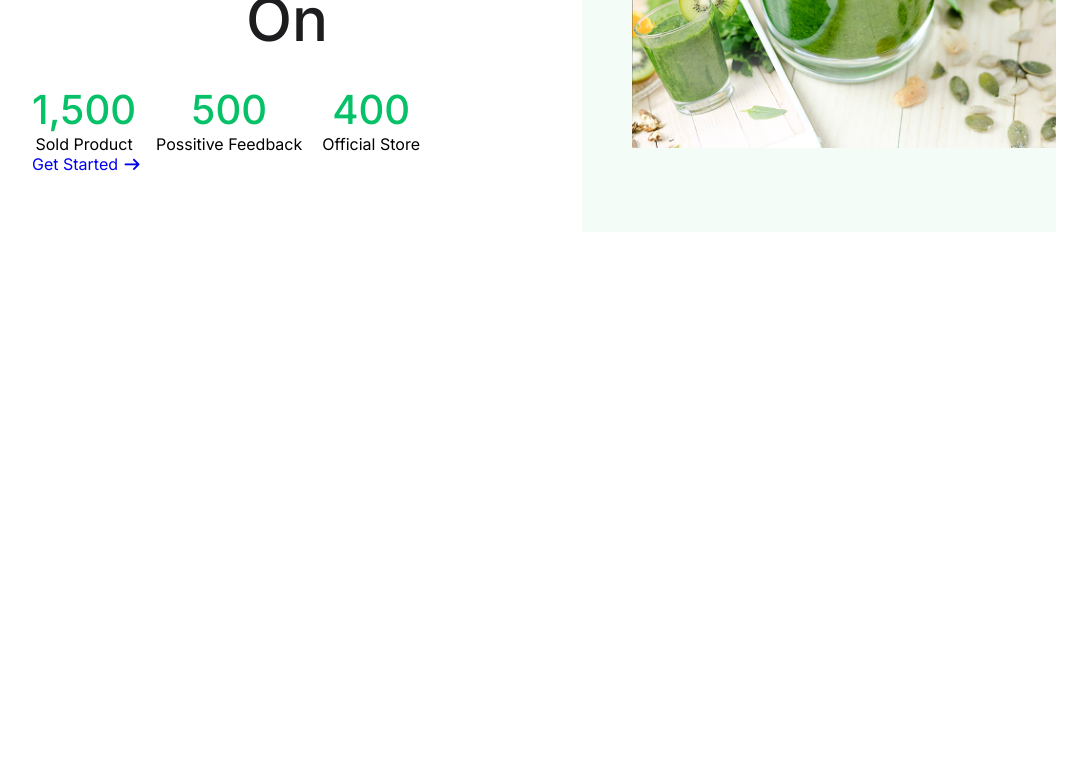
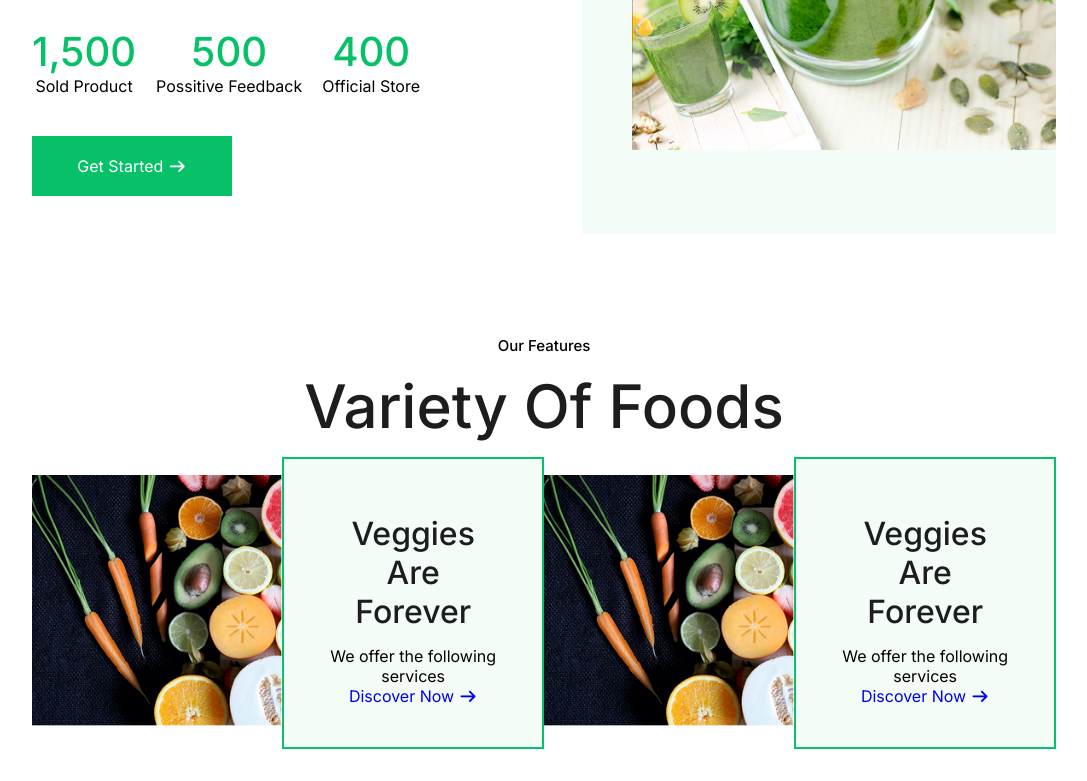
Before and after one commit to dev-shalehin/foodies-responsive-landing-page, a plain HTML site: page index.html in a window 1280 px wide. Shown: the part 2019-2800 px from the top of the page, without its empty margins (96-1183 px from the left). Before the commit the page ends 2251 px from the top, so only its background shows below. Drawn offline with Linux system fonts and the light colour scheme.

Commit message:
adding category section

```diff
--- a/index.html
+++ b/index.html
@@ -1,5 +1,6 @@
 <!DOCTYPE html>
 <html lang="en">
+
 <head>
   <meta charset="UTF-8" />
   <meta name="viewport" content="width=device-width, initial-scale=1.0" />
@@ -9,16 +10,11 @@
   <link rel="preconnect" href="https://fonts.gstatic.com" crossorigin />
   <link
     href="https://fonts.googleapis.com/css2?family=Inter:ital,opsz,wght@0,14..32,100..900;1,14..32,100..900&display=swap"
-      rel="stylesheet"
-    />
+    rel="stylesheet" />
   <!-- font awesome -->
-    <link
-      rel="stylesheet"
-      href="https://cdnjs.cloudflare.com/ajax/libs/font-awesome/7.0.1/css/all.min.css"
+  <link rel="stylesheet" href="https://cdnjs.cloudflare.com/ajax/libs/font-awesome/7.0.1/css/all.min.css"
     integrity="sha512-2SwdPD6INVrV/lHTZbO2nodKhrnDdJK9/kg2XD1r9uGqPo1cUbujc+IYdlYdEErWNu69gVcYgdxlmVmzTWnetw=="
-      crossorigin="anonymous"
-      referrerpolicy="no-referrer"
-    />
+    crossorigin="anonymous" referrerpolicy="no-referrer" />
   <!-- main style sheet -->
   <link rel="stylesheet" href="style.css" />
 </head>
@@ -40,18 +36,14 @@
             <li><a href="#">Pages</a></li>
           </ul>
         </nav>
-          <span class="navbtn inline-block"
-            ><i class="fa-solid fa-bars"></i
-          ></span>
+        <span class="navbtn inline-block"><i class="fa-solid fa-bars"></i></span>
       </div>
     </div>
   </header>
   <!-- hero area -->
   <main class="hero--section">
     <div class="container">
-        <div
-          class="innter--hero--section flex justify-between items-center gap-20 flex-wrap"
-        >
+      <div class="innter--hero--section flex justify-between items-center gap-20 flex-wrap">
         <div class="hero--section__contant">
           <h2>
             We're Serious <br />
@@ -62,15 +54,10 @@
             themselves and explore their full potential, offering a safe
             place.
           </p>
-            <a href="#" class="inline-block text-center"
-              >Get Started
-              <span class="inline-block"
-                ><i class="fa-solid fa-arrow-right"></i></span
-            ></a>
+          <a href="#" class=" btn inline-block text-center">Get Started
+            <span class="inline-block"><i class="fa-solid fa-arrow-right"></i></span></a>
 
-            <div
-              class="hero--section__brands flex justify-between items-center flex-wrap gap-20"
-            >
+          <div class="hero--section__brands flex justify-between items-center flex-wrap gap-20">
             <img class="group1" src="./image/Group 1.png" alt="brand image" />
             <img class="group2" src="./image/Group 2.png" alt="barnd image" />
             <img class="group3" src="./image/Group 3.png" alt="brand image" />
@@ -107,13 +94,9 @@
   <!-- feature area -->
   <section class="feature--section">
     <div class="container">
-        <div
-          class="inner--feature flex items-center flex-wrap justify-between gap-40"
-        >
+      <div class="inner--feature flex items-center flex-wrap justify-between gap-40">
         <div class="feature__card flex items-center gap-10 flex-row flex-col">
-            <span class="inline-block"
-              ><i class="fa-solid fa-car-side"></i
-            ></span>
+          <span class="inline-block"><i class="fa-solid fa-car-side"></i></span>
           <div class="feature__card--text">
             <h5>Free Shipping</h5>
             <p>Orders over $140</p>
@@ -129,9 +112,7 @@
         </div>
 
         <div class="feature__card flex items-center gap-10 flex-row flex-col">
-            <span class="inline-block"
-              ><i class="fa-solid fa-percent"></i
-            ></span>
+          <span class="inline-block"><i class="fa-solid fa-percent"></i></span>
           <div class="feature__card--text">
             <h5>Special Promo</h5>
             <p>Get special promo</p>
@@ -139,9 +120,7 @@
         </div>
 
         <div class="feature__card flex items-center gap-10 flex-row flex-col">
-            <span class="inline-block"
-              ><i class="fa-solid fa-headset"></i
-            ></span>
+          <span class="inline-block"><i class="fa-solid fa-headset"></i></span>
           <div class="feature__card--text">
             <h5>24/7 Support</h5>
             <p>Ready support</p>
@@ -153,15 +132,10 @@
   <!-- about area -->
   <section class="about--section">
     <div class="container">
-        <div
-          class="inner--about flex justify-center gap-40 items-center flex-wrap"
-        >
+      <div class="inner--about flex justify-center gap-40 items-center flex-wrap">
         <div class="inner--about__imageSide">
           <picture>
-              <source
-                media="(min-width:768px)"
-                srcset="./image/about_image.jpg"
-              />
+            <source media="(min-width:768px)" srcset="./image/about_image.jpg" />
             <img src="./image/about_image_mobile.png" alt="" />
           </picture>
         </div>
@@ -200,9 +174,7 @@
   <!-- stats area -->
   <section class="stats--section">
     <div class="container">
-        <div
-          class="inner--stats flex justify-between gap-40 items-center flex-wrap text-center"
-        >
+      <div class="inner--stats flex justify-between gap-40 items-center flex-wrap text-center">
         <div class="inner--stats__contentSide">
           <span class="block">Our Stars</span>
           <h3 class="text-center">
@@ -223,18 +195,12 @@
               <p>Official Store</p>
             </div>
           </div>
-            <a href="#" class="inline-block text-center"
-              >Get Started
-              <span class="inline-block"
-                ><i class="fa-solid fa-arrow-right"></i></span
-            ></a>
+          <a href="#" class="btn inline-block text-center">Get Started
+            <span class="inline-block"><i class="fa-solid fa-arrow-right"></i></span></a>
         </div>
         <div class="inner--stats__imageSide">
           <picture>
-              <source
-                media="(min-width:768px)"
-                srcset="./image/stats_image.png"
-              />
+            <source media="(min-width:768px)" srcset="./image/stats_image.png" />
             <img src="./image/stats_image_mobile.png" alt="stats_image" />
           </picture>
         </div>
@@ -242,7 +208,44 @@
     </div>
   </section>
   <!--category area  -->
-    <section class="category--section"></section>
+  <section class="category--section">
+    <div class="container">
+      <div class="inner--category">
+        <span class="block text-center">Our Features</span>
+        <h3 class="text-center">Variety Of Foods</h3>
+
+        <div class="inner--category__container flex flex-wrap text-center">
+
+          <div class="category--box flex flex-wrap items-center">
+            <div class="category--box__image">
+              <img src="./image/gategory_image_01.png" alt="gategory_image">
+            </div>
+            <div class="category--box__content flex flex-col justify-center">
+              <h3>Veggies Are Forever</h3>
+              <p>We offer the following services</p>
+              <a href="#">Discover Now
+                <span class="inline-block"><i class="fa-solid fa-arrow-right"></i></span>
+                 </a>
+            </div>
+          </div>
+
+          <div class="category--box flex flex-wrap items-center">
+            <div class="category--box__image">
+              <img src="./image/gategory_image_01.png" alt="gategory_image">
+            </div>
+            <div class="category--box__content flex flex-col justify-center">
+              <h3>Veggies Are Forever</h3>
+              <p>We offer the following services</p>
+              <a href="#">Discover Now
+                <span class="inline-block"><i class="fa-solid fa-arrow-right"></i></span>
+                 </a>
+            </div>
+          </div>
+
+        </div>
+      </div>
+    </div>
+  </section>
   <!-- popular products area-->
   <section class="popular--products--section"></section>
   <!-- call to action area -->
@@ -282,4 +285,5 @@
     });
   </script>
 </body>
+
 </html>
--- a/style.css
+++ b/style.css
@@ -102,6 +102,22 @@ img {
   grid-template-columns: repeat(auto-fit, minmax(50px, 1fr));
 }
 
+
+.btn{
+  padding: 20px 20px;
+  font-size: var(--font-sm);
+  background: var(--color-primary);
+  color: var(--color-white);
+  margin: 40px 0;
+  width: 100%;
+}
+
+@media(min-width:768px){
+  .btn {
+    width: 200px;
+  }
+}
+
 /* ////////////////////////////////////////////////////////////////////// */
 
 /*/////////////////////////////////////// header area */
@@ -193,28 +209,21 @@ body::after {
   color: var(--color-dark-400);
   font-weight: 400;
 }
-.hero--section__contant a {
-  padding: 20px 20px;
-  font-size: var(--font-sm);
-  background: var(--color-primary);
-  color: var(--color-white);
-  margin: 40px 0;
-  width: 100%;
-}
 .hero--section__contant a span {
   position: relative;
   left: 20px;
 }
+
 .hero--section__brands {
   justify-content: center;
   width: auto;
 }
 .hero--section__brands .group1,
 .group2 {
-  width: 45%;
+  width: 30%;
 }
 .hero--section__brands .group3 {
-  width: 45%;
+  width: 30%;
 }
 .hero--section__image {
   position: relative;
@@ -282,12 +291,9 @@ body::after {
     left: -50px;
     bottom: 40%;
   }
-  .hero--section__contant a {
-    width: 200px;
-  }
+
   .hero--section__brands {
     justify-content: center;
-    width: 60%;
   }
 }
 /* ///////////////////////////////////// feature area */
@@ -452,7 +458,43 @@ body::after {
 }
 }
 
-/* category area */
+/* //////////////////////////////////////// category area */
+.inner--category{
+  padding: 100px 0;
+}
+.inner--category span{
+    font-weight: 500;
+  font-style: Medium;
+  font-size: 15px;
+}
+.inner--category h3{
+    font-size: var(--font-xl);
+  font-weight: 500;
+  margin: 15px 0;
+  color: var(--color-dark-400);
+}
+.category--box{
+  /* width: 100%; */
+
+}
+.category--box__content{
+  background: var(--color-accent);
+  border: 2px solid var(--color-primary);
+  min-height: 292px;
+  width: 320px;
+  padding: 0 40px;
+}
+.category--box__content h3{
+  font-size: var(--font-lg);
+  color: var(--color-dark-400);
+  font-weight: 500;
+}
+
+@media(min-width:768px){
+  .category--box__content{
+  width: 292px;
+}
+}
 /* popular products area */
 /* call to action area */
 /* footer area */
```
Also changed, not shown: image/about_image.png (added). Lines whose indentation alone changed are shown as unchanged.
